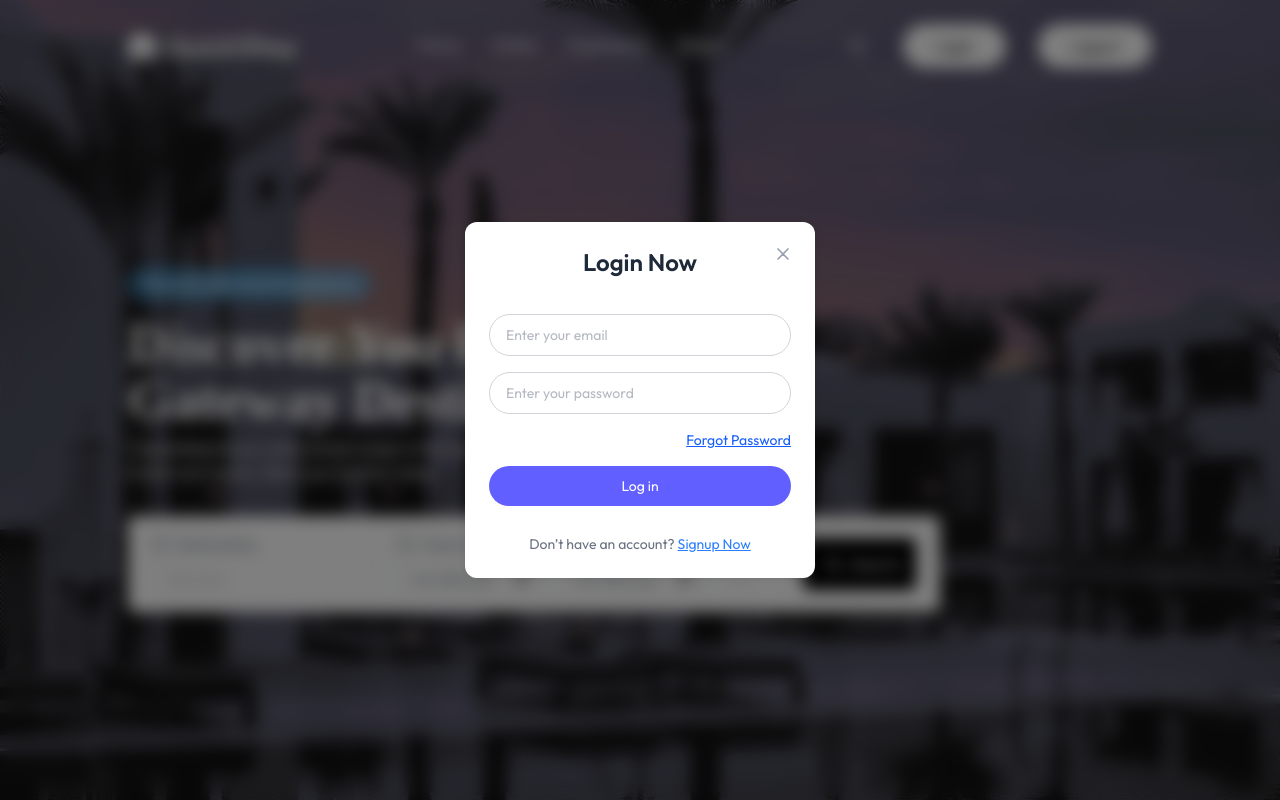
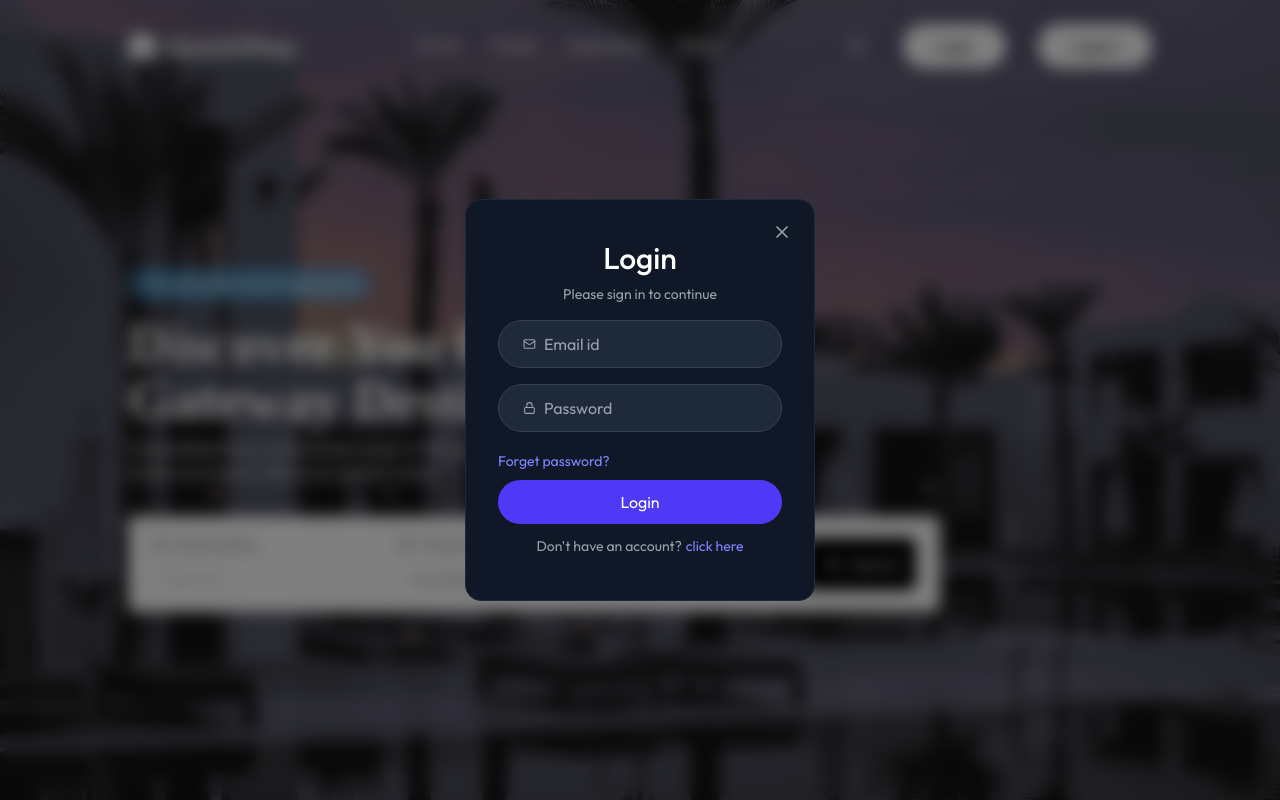
Before and after one commit to cvreyes1002/HotelBookingApp, a React (Vite) app in the folder frontend/: page / in a window 1280 px wide. Both pictures are taken after a click on the button "Login". Shown: the top 800 px of the page. Built offline with nearby package versions, Linux system fonts and the light colour scheme; a web font is replaced by a local one.

Commit message:
change login modal to include registration

```diff
--- a/frontend/src/components/LoginModal.tsx
+++ b/frontend/src/components/LoginModal.tsx
@@ -11,6 +11,13 @@
   const { login } = useAuth();
   const [loading, setLoading] = useState(false);
   const [errorMessage, setErrorMessage] = useState<string | null>(null);
+  const [state, setState] = useState("login");
+
+  // const [formData, setFormData] = useState({
+  //   name: "",
+  //   email: "",
+  //   password: "",
+  // });
 
   if (!isOpen) return null; // If the modal isn't open, render nothing
 
@@ -20,14 +27,12 @@
     setErrorMessage(null);
 
     const target = e.currentTarget;
-    const email = (target.elements.namedItem("email") as HTMLInputElement)
-      .value;
-    const password = (target.elements.namedItem("password") as HTMLInputElement)
-      .value;
+    const email = (target.elements.namedItem("email") as HTMLInputElement).value;
+    const password = (target.elements.namedItem("password") as HTMLInputElement).value;
 
-    // const email = e.target.email.value;
-    // const password = e.target.password.value;
-
+    if (state === "register") {
+      const name = (target.elements.namedItem("email") as HTMLInputElement).value;
+    } else {
         try {
         await login(email, password);
         onClose(); // Close the modal after successful login
@@ -38,13 +43,19 @@
       } finally {
         setLoading(false);
       }
+    }
+  };
+
+  const handleChange = (e) => {
+    const { name, value } = e.target;
+    setFormData((prev) => ({ ...prev, [name]: value }));
   };
 
   return (
     <div className="fixed inset-0 bg-black/50 backdrop-blur-sm flex items-center justify-center z-100">
       <form
         onSubmit={handleSubmit}
-        className="relative bg-white text-gray-500 max-w-87.5 w-full mx-4 md:p-6 p-4 text-left text-sm rounded-xl shadow-[0px_0px_10px_0px] shadow-black/10"
+        className="relative sm:w-87.5 w-full text-center bg-gray-900 border border-gray-800 rounded-2xl px-8"
       >
         {/* Close Button */}
         <button
@@ -69,49 +80,125 @@
           </svg>
         </button>
 
-        <h2 className="text-2xl font-semibold mb-6 text-center text-gray-800">
-          Login Now
-        </h2>
+        <h1 className="text-white text-3xl mt-10 font-medium">
+          {state === "login" ? "Login" : "Sign up"}
+        </h1>
+
+        <p className="text-gray-400 text-sm mt-2">Please sign in to continue</p>
 
         {loading && <LoadingIndicator />}
 
+        {state !== "login" && (
+          <div className="flex items-center mt-6 w-full bg-gray-800 border border-gray-700 h-12 rounded-full overflow-hidden pl-6 gap-2 ">
+            <svg
+              xmlns="http://www.w3.org/2000/svg"
+              width="16"
+              height="16"
+              viewBox="0 0 24 24"
+              fill="none"
+              stroke="currentColor"
+              className="text-gray-400"
+              strokeWidth="2"
+              strokeLinecap="round"
+              strokeLinejoin="round"
+            >
+              {" "}
+              <circle cx="12" cy="8" r="5" />{" "}
+              <path d="M20 21a8 8 0 0 0-16 0" />{" "}
+            </svg>
             <input
-          id="email"
-          name="email"
-          className="w-full border my-3 border-gray-500/30 outline-none rounded-full py-2.5 px-4"
-          type="email"
-          placeholder="Enter your email"
+              type="text"
+              name="name"
+              placeholder="Name"
+              className="w-full bg-transparent text-white placeholder-gray-400 border-none outline-none "
+              // value={formData.name}
+              onChange={handleChange}
               required
             />
+          </div>
+        )}
+
+        <div className="flex items-center w-full mt-4 bg-gray-800 border border-gray-700 h-12 rounded-full overflow-hidden pl-6 gap-2 ">
+          <svg
+            xmlns="http://www.w3.org/2000/svg"
+            width="14"
+            height="14"
+            viewBox="0 0 24 24"
+            fill="none"
+            stroke="currentColor"
+            className="text-gray-400"
+            strokeWidth="2"
+            strokeLinecap="round"
+            strokeLinejoin="round"
+          >
+            {" "}
+            <path d="m22 7-8.991 5.727a2 2 0 0 1-2.009 0L2 7" />{" "}
+            <rect x="2" y="4" width="20" height="16" rx="2" />{" "}
+          </svg>
           <input
-          id="password"
-          name="password"
-          className="w-full border mt-1 border-gray-500/30 outline-none rounded-full py-2.5 px-4"
-          type="password"
-          placeholder="Enter your password"
+            type="email"
+            name="email"
+            placeholder="Email id"
+            className="w-full bg-transparent text-white placeholder-gray-400 border-none outline-none "
+            // value={formData.email}
+            onChange={handleChange}
             required
           />
+        </div>
 
-        {errorMessage && (
-          <p className="text-red-500 text-center mb-3">{errorMessage}</p>
-        )}
+        <div className=" flex items-center mt-4 w-full bg-gray-800 border border-gray-700 h-12 rounded-full overflow-hidden pl-6 gap-2 ">
+          <svg
+            xmlns="http://www.w3.org/2000/svg"
+            width="14"
+            height="14"
+            viewBox="0 0 24 24"
+            fill="none"
+            stroke="currentColor"
+            className="text-gray-400"
+            strokeWidth="2"
+            strokeLinecap="round"
+            strokeLinejoin="round"
+          >
+            {" "}
+            <rect width="18" height="11" x="3" y="11" rx="2" ry="2" />{" "}
+            <path d="M7 11V7a5 5 0 0 1 10 0v4" />{" "}
+          </svg>
+          <input
+            type="password"
+            name="password"
+            placeholder="Password"
+            className="w-full bg-transparent text-white placeholder-gray-400 border-none outline-none"
+            // value={formData.password}
+            onChange={handleChange}
+            required
+          />
+        </div>
 
-        <div className="text-right py-4">
-          <a className="text-blue-600 underline" href="#">
-            Forgot Password
-          </a>
+        <div className="mt-4 text-left">
+          <button className="text-sm text-indigo-400 hover:underline">
+            Forget password?
+          </button>
         </div>
+
         <button
           type="submit"
-          className="w-full mb-3 bg-indigo-500 hover:bg-indigo-600/90 active:scale-95 transition py-2.5 rounded-full text-white"
+          className="mt-2 w-full h-11 rounded-full text-white bg-indigo-600 hover:bg-indigo-500 transition "
         >
-          Log in
+          {state === "login" ? "Login" : "Sign up"}
         </button>
-        <p className="text-center mt-4">
-          Don’t have an account?{" "}
-          <a href="#" className="text-blue-500 underline">
-            Signup Now
-          </a>
+
+        <p
+          onClick={() =>
+            setState((prev) => (prev === "login" ? "register" : "login"))
+          }
+          className="text-gray-400 text-sm mt-3 mb-11 cursor-pointer"
+        >
+          {state === "login"
+            ? "Don't have an account?"
+            : "Already have an account?"}
+          <span className="text-indigo-400 hover:underline ml-1">
+            click here
+          </span>
         </p>
       </form>
     </div>
```
Also changed, not shown: 1 other file (tests, documents, lock files or other folders). Lines whose indentation alone changed are shown as unchanged.
